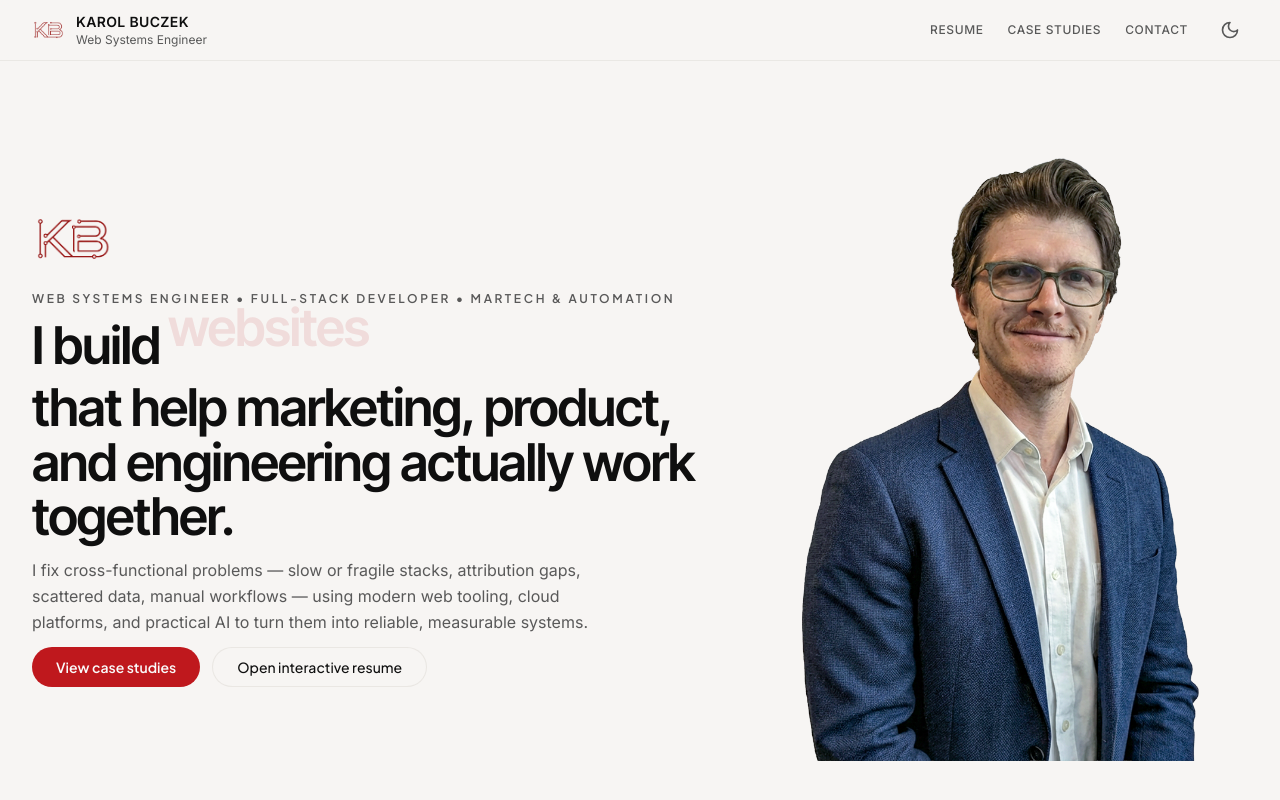
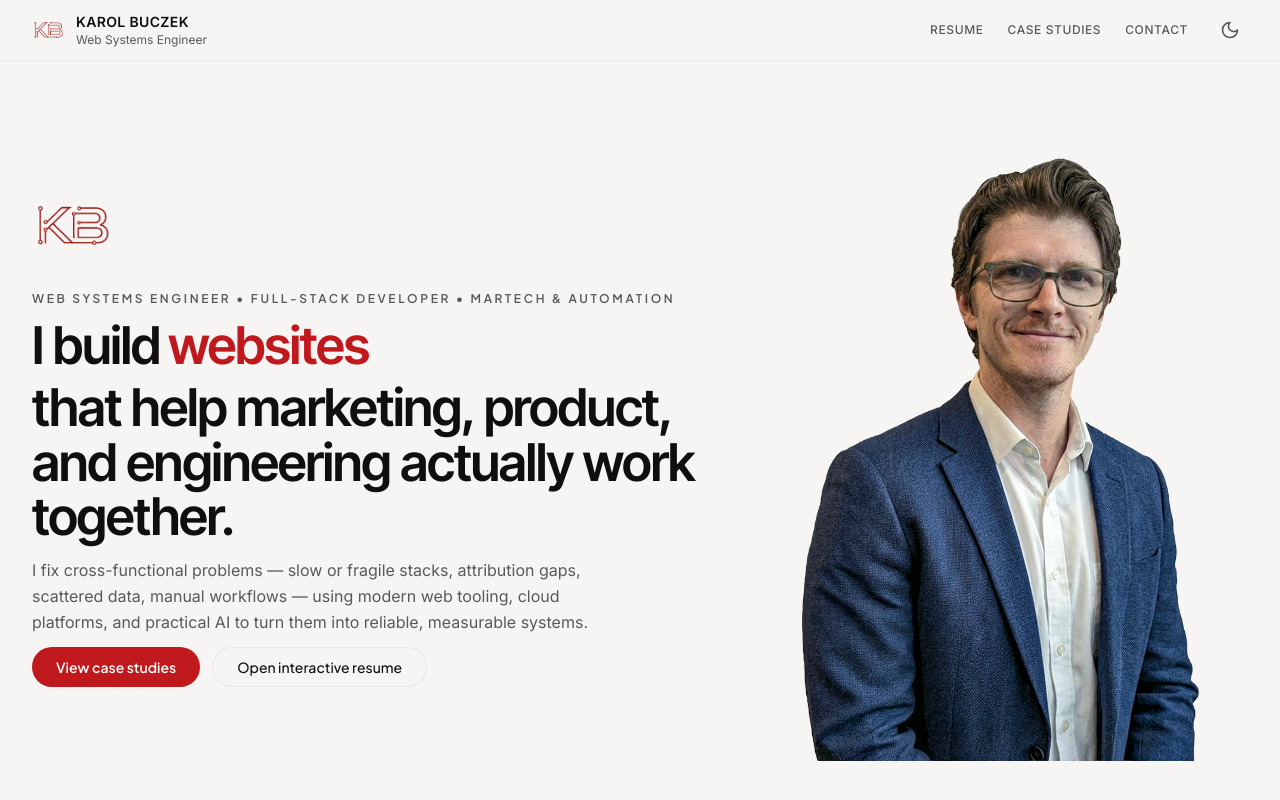
Before and after one commit to tallkarol/karolbuczek-site, a Next.js app: page / in a window 1280 px wide. Shown: the top 800 px of the page. Built offline with nearby package versions, Linux system fonts and the light colour scheme.

Commit message:
speed improvements

```diff
--- /dev/null
+++ b/components/sections/AnimatedWord.tsx
@@ -0,0 +1,42 @@
+"use client"
+
+import { useState, useEffect } from "react"
+import { motion, AnimatePresence } from "framer-motion"
+
+interface AnimatedWordProps {
+  words: string[]
+}
+
+export function AnimatedWord({ words }: AnimatedWordProps) {
+  const [currentWordIndex, setCurrentWordIndex] = useState(0)
+
+  useEffect(() => {
+    // Delay animation start to reduce initial blocking
+    let interval: NodeJS.Timeout | null = null
+    const timeout = setTimeout(() => {
+      interval = setInterval(() => {
+        setCurrentWordIndex((prev) => (prev + 1) % words.length)
+      }, 3000)
+    }, 500)
+
+    return () => {
+      clearTimeout(timeout)
+      if (interval) clearInterval(interval)
+    }
+  }, [words.length])
+
+  return (
+    <AnimatePresence mode="wait">
+      <motion.span
+        key={words[currentWordIndex]}
+        initial={{ opacity: 0, y: 20 }}
+        animate={{ opacity: 1, y: 0 }}
+        exit={{ opacity: 0, y: -20 }}
+        transition={{ duration: 0.3 }}
+        className="inline-block text-primary"
+      >
+        {words[currentWordIndex]}
+      </motion.span>
+    </AnimatePresence>
+  )
+}
--- a/components/sections/HeroIntro.tsx
+++ b/components/sections/HeroIntro.tsx
@@ -1,61 +1,37 @@
 "use client"
 
-import { motion, AnimatePresence } from "framer-motion"
 import { useState, useEffect } from "react"
+import dynamic from "next/dynamic"
 import Link from "next/link"
 import Image from "next/image"
 import { Button } from "@/components/ui/button"
 import { Typography } from "@/components/typography"
 
-const fadeUp = {
-  hidden: { opacity: 0, y: 24 },
-  visible: { opacity: 1, y: 0 },
-}
+const words = ["systems", "websites", "internal tools", "automations"]
 
-const words = ["systems", "websites", "internal tools", "automations"]
+// Dynamically import framer-motion only for the word animation
+const AnimatedWord = dynamic(() => import("./AnimatedWord").then(mod => ({ default: mod.AnimatedWord })), { ssr: false })
 
 export function HeroIntro() {
   const [mounted, setMounted] = useState(false)
-  const [currentWordIndex, setCurrentWordIndex] = useState(0)
 
   useEffect(() => {
     setMounted(true)
   }, [])
 
-  useEffect(() => {
-    if (!mounted) return
-
-    // Delay animation start to reduce initial blocking
-    let interval: NodeJS.Timeout | null = null
-    const timeout = setTimeout(() => {
-      interval = setInterval(() => {
-        setCurrentWordIndex((prev) => (prev + 1) % words.length)
-      }, 3000)
-    }, 100)
-
-    return () => {
-      clearTimeout(timeout)
-      if (interval) clearInterval(interval)
-    }
-  }, [mounted])
-
   return (
     <section className="grid items-center gap-6 pt-0 pb-0 md:grid-cols-[minmax(0,3fr)_minmax(0,2fr)] md:gap-6 md:py-0">
-      <motion.div
-        initial={false}
-        animate="visible"
-        variants={fadeUp}
-        transition={{ duration: 0.3 }}
-        className="space-y-2 md:space-y-3"
-      >
+      <div className="space-y-2 md:space-y-3">
         <div className="flex items-center gap-4 mb-2">
           <div className="relative h-16 w-16 md:h-20 md:w-20 flex-shrink-0">
             <Image
               src="/logo.png"
               alt="Karol Buczek"
-              fill
+              width={80}
+              height={80}
               className="object-contain"
               priority
+              fetchPriority="high"
             />
           </div>
         </div>
@@ -67,18 +43,7 @@ export function HeroIntro() {
           I build{" "}
           <span className="relative inline-block min-w-[180px] text-left">
             {mounted ? (
-              <AnimatePresence mode="wait">
-                <motion.span
-                  key={words[currentWordIndex]}
-                  initial={{ opacity: 0, y: 20 }}
-                  animate={{ opacity: 1, y: 0 }}
-                  exit={{ opacity: 0, y: -20 }}
-                  transition={{ duration: 0.3 }}
-                  className="inline-block text-primary"
-                >
-                  {words[currentWordIndex]}
-                </motion.span>
-              </AnimatePresence>
+              <AnimatedWord words={words} />
             ) : (
               <span className="inline-block text-primary">
                 {words[0]}
@@ -104,16 +69,10 @@ export function HeroIntro() {
             <Link href="/resume">Open interactive resume</Link>
           </Button>
         </div>
-      </motion.div>
+      </div>
 
       {/* Photo */}
-      <motion.div
-        initial={false}
-        animate="visible"
-        variants={fadeUp}
-        transition={{ duration: 0.3, delay: 0.1 }}
-        className="relative flex aspect-[3/4] w-full overflow-hidden rounded-lg"
-      >
+      <div className="relative flex aspect-[3/4] w-full overflow-hidden rounded-lg">
         <div className="relative h-full w-full">
           <Image
             src="/karol-photo.png"
@@ -127,7 +86,7 @@ export function HeroIntro() {
             fetchPriority="low"
           />
         </div>
-      </motion.div>
+      </div>
     </section>
   )
 }
```
